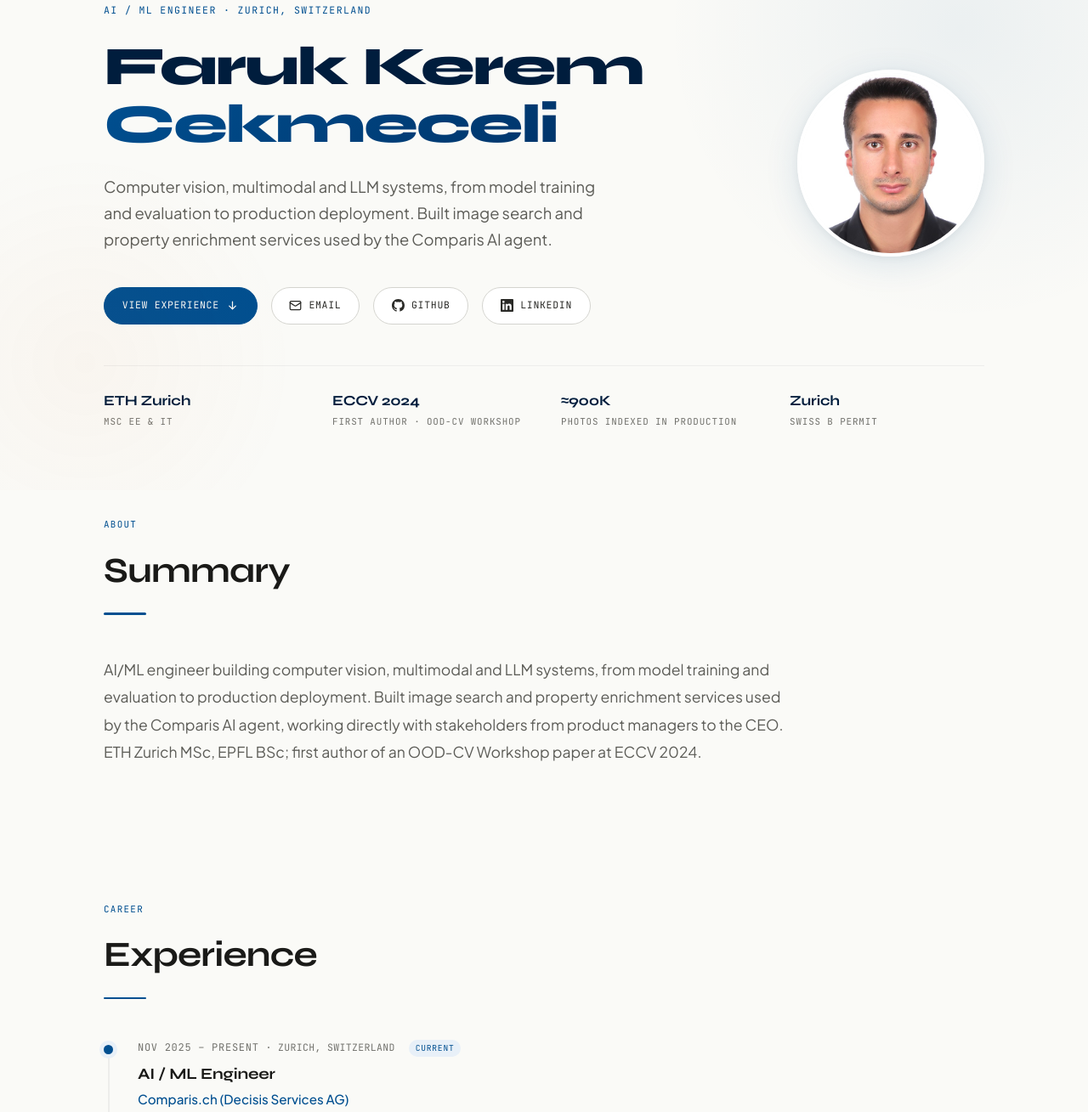
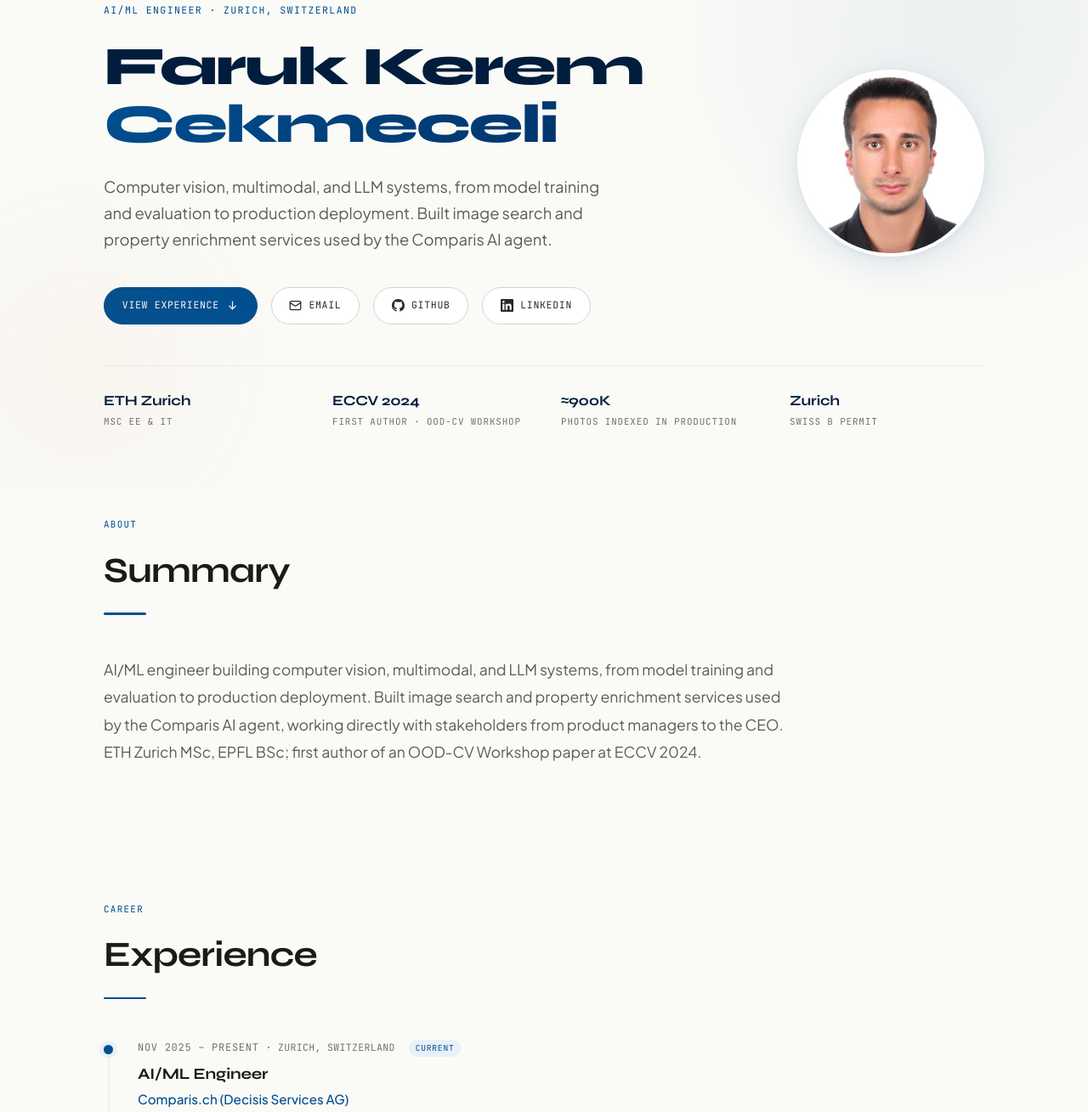
Before and after one commit to kerem-cekmeceli/kerem-cekmeceli.github.io, a plain HTML site: page index.html in a window 1280 px wide. Shown: the part 117-1426 px from the top of the page at 85% size. Drawn offline with Linux system fonts and the light colour scheme.

Commit message:
deploy: kerem-cekmeceli/CV-Cekmeceli@4f81cea1e20c18842fba2d41a3dd5c71b8912870

```diff
--- a/index.html
+++ b/index.html
@@ -3,8 +3,8 @@
 <head>
     <meta charset="UTF-8">
     <meta name="viewport" content="width=device-width, initial-scale=1.0">
-    <title>Faruk Kerem Cekmeceli — AI / ML Engineer</title>
-    <meta name="description" content="AI/ML engineer building computer vision, multimodal and LLM systems, from model training and evaluation to production deployment. Based in Zurich, Switzerland.">
+    <title>Faruk Kerem Cekmeceli — AI/ML Engineer</title>
+    <meta name="description" content="AI/ML engineer building computer vision, multimodal, and LLM systems, from model training and evaluation to production deployment. Based in Zurich, Switzerland.">
     <meta name="color-scheme" content="light dark">
     <meta name="theme-color" content="#FAFAF7" media="(prefers-color-scheme: light)">
     <meta name="theme-color" content="#0F1419" media="(prefers-color-scheme: dark)">
@@ -14,15 +14,15 @@
     <!-- Social preview -->
     <meta property="og:type" content="profile">
     <meta property="og:site_name" content="Faruk Kerem Cekmeceli">
-    <meta property="og:title" content="Faruk Kerem Cekmeceli — AI / ML Engineer">
-    <meta property="og:description" content="Computer vision, multimodal and LLM systems, from model training to production. ETH Zurich MSc, EPFL BSc; first author of an OOD-CV Workshop paper at ECCV 2024. Based in Zurich.">
+    <meta property="og:title" content="Faruk Kerem Cekmeceli — AI/ML Engineer">
+    <meta property="og:description" content="Computer vision, multimodal, and LLM systems, from model training to production. ETH Zurich MSc, EPFL BSc; first author of an OOD-CV Workshop paper at ECCV 2024. Based in Zurich.">
     <meta property="og:url" content="https://kerem-cekmeceli.github.io/">
     <meta property="og:image" content="https://kerem-cekmeceli.github.io/Pictures/CV_pic.jpg">
     <meta property="og:image:alt" content="Portrait of Faruk Kerem Cekmeceli">
     <meta property="og:locale" content="en_US">
     <meta name="twitter:card" content="summary">
-    <meta name="twitter:title" content="Faruk Kerem Cekmeceli — AI / ML Engineer">
-    <meta name="twitter:description" content="Computer vision, multimodal and LLM systems, from model training to production. ETH Zurich MSc, EPFL BSc; first author of an OOD-CV Workshop paper at ECCV 2024. Based in Zurich.">
+    <meta name="twitter:title" content="Faruk Kerem Cekmeceli — AI/ML Engineer">
+    <meta name="twitter:description" content="Computer vision, multimodal, and LLM systems, from model training to production. ETH Zurich MSc, EPFL BSc; first author of an OOD-CV Workshop paper at ECCV 2024. Based in Zurich.">
     <meta name="twitter:image" content="https://kerem-cekmeceli.github.io/Pictures/CV_pic.jpg">
 
     <script type="application/ld+json">
@@ -30,7 +30,7 @@
       "@context": "https://schema.org",
       "@type": "Person",
       "name": "Faruk Kerem Cekmeceli",
-      "jobTitle": "AI / ML Engineer",
+      "jobTitle": "AI/ML Engineer",
       "worksFor": { "@type": "Organization", "name": "Comparis.ch" },
       "alumniOf": [
         { "@type": "CollegeOrUniversity", "name": "ETH Zurich" },
@@ -1015,9 +1015,9 @@
     <div class="hero-inner">
         <div class="hero-content">
         <div class="hero-text">
-        <div class="hero-label">AI / ML Engineer &middot; Zurich, Switzerland</div>
+        <div class="hero-label">AI/ML Engineer &middot; Zurich, Switzerland</div>
         <h1 class="hero-name">Faruk Kerem<br><span>Cekmeceli</span></h1>
-        <p class="hero-subtitle">Computer vision, multimodal and LLM systems, from model training and evaluation to production deployment. Built image search and property enrichment services used by the Comparis AI agent.</p>
+        <p class="hero-subtitle">Computer vision, multimodal, and LLM systems, from model training and evaluation to production deployment. Built image search and property enrichment services used by the Comparis AI agent.</p>
         <div class="hero-links">
             <a href="#experience" class="hero-link hero-link-primary">
                 View experience
@@ -1060,7 +1060,7 @@
             <div class="section-divider"></div>
         </div>
         <p class="summary-text">
-            AI/ML engineer building computer vision, multimodal and LLM systems, from model training and evaluation to production deployment. Built image search and property enrichment services used by the Comparis AI agent, working directly with stakeholders from product managers to the CEO. ETH Zurich MSc, EPFL BSc; first author of an OOD-CV Workshop paper at ECCV 2024.
+            AI/ML engineer building computer vision, multimodal, and LLM systems, from model training and evaluation to production deployment. Built image search and property enrichment services used by the Comparis AI agent, working directly with stakeholders from product managers to the CEO. ETH Zurich MSc, EPFL BSc; first author of an OOD-CV Workshop paper at ECCV 2024.
         </p>
     </div>
 </section>
@@ -1078,7 +1078,7 @@
         <div class="timeline-item reveal is-current">
             <div class="timeline-dot"></div>
             <div class="timeline-date">Nov 2025 &ndash; Present <span class="timeline-place">&middot; Zurich, Switzerland</span> <span class="badge-current">Current</span></div>
-            <div class="timeline-title">AI / ML Engineer</div>
+            <div class="timeline-title">AI/ML Engineer</div>
             <div class="timeline-org">Comparis.ch (Decisis Services AG)</div>
             <ul class="timeline-bullets">
                 <li>Proposed and built <strong>Comparis.ch's multimodal property image search</strong> over <strong>≈900K photos</strong>, using SigLIP2 and Vertex AI Vector Search, powering the Comparis agent's visual-search tool.</li>
@@ -1367,7 +1367,7 @@
     <div class="footer-inner">
         <div>
             <div class="footer-name">Faruk Kerem Cekmeceli</div>
-            <div class="footer-tagline">AI / ML Engineer based in Zurich, Switzerland.</div>
+            <div class="footer-tagline">AI/ML Engineer based in Zurich, Switzerland.</div>
         </div>
         <div class="footer-links">
             <a href="mailto:fk.cekmeceli@gmail.com" class="footer-link" aria-label="Email">
```
